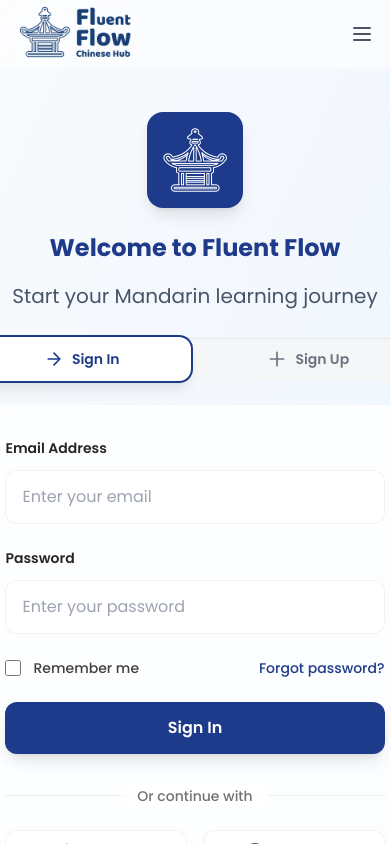
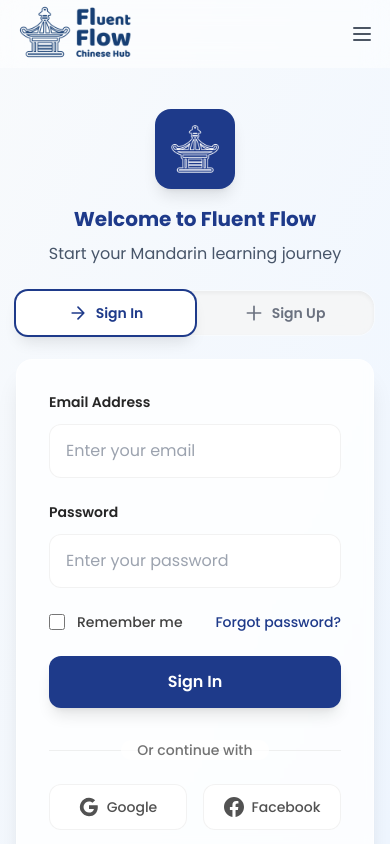
Before and after one commit to SHIEKHUMAIR/Fluent-FLow, a Next.js app: page /auth in a window 390 px wide. Built offline with nearby package versions, Linux system fonts and the light colour scheme.

Commit message:
form fix

```diff
--- a/app/components/auth.jsx
+++ b/app/components/auth.jsx
@@ -5,32 +5,32 @@ import RegisterForm from './registerForm';
 
 const Auth = ({ defaultTab = 'login' }) => {
   const [activeTab, setActiveTab] = useState(defaultTab);
+
   return (
     <section
-      className="page-section min-h-screen flex items-center justify-center py-12 px-4 sm:px-6 lg:px-8 max-w-[720px] mx-auto"
+      className="page-section min-h-screen flex items-center justify-center py-10 px-4 sm:px-6 lg:px-8 max-w-[720px] mx-auto"
       id="auth"
     >
-      <div className="space-y-6 mx-auto">
+      <div className="w-full space-y-6 mx-auto">
+        {/* Logo & Headings */}
         <div className="text-center">
-          <div className="mb-6">
-            <div className="w-24 h-24 bg-[#1e3a8a] rounded-2xl mx-auto flex items-center justify-center mb-4 shadow-lg">
-              <img alt="Logo" className="w-16 h-16" src="./assets/mono.png" />
+          <div className="mb-4 sm:mb-6">
+            <div className="w-20 h-20 sm:w-24 sm:h-24 bg-[#1e3a8a] rounded-2xl mx-auto flex items-center justify-center mb-3 sm:mb-4 shadow-lg">
+              <img alt="Logo" className="w-12 h-12 sm:w-16 sm:h-16" src="./assets/mono.png" />
             </div>
           </div>
-          <h2 className="text-2xl sm:text-xl lg:text-4xl font-extrabold bg-blue-900 bg-clip-text text-transparent mb-4">
+          <h2 className="text-xl sm:text-2xl lg:text-4xl font-extrabold bg-blue-900 bg-clip-text text-transparent mb-2 sm:mb-4">
             Welcome to Fluent Flow
           </h2>
-          <p className="text-xl text-slate-600 max-w-3xl mx-auto leading-relaxed">
+          <p className="text-base sm:text-lg text-slate-600 max-w-xl mx-auto leading-relaxed">
             Start your Mandarin learning journey
           </p>
         </div>
 
-        {/* <div className="text-center text-sm text-gray-500 mb-6">
         {/* Toggle Tabs */}
-       <div>
-  <div className="bg-neutral-100/80 rounded-2xl flex backdrop-blur-md mb-6 shadow-inner ring-1 ring-white/40">
+        <div className="bg-neutral-100/80 rounded-2xl flex flex-row backdrop-blur-md mb-6 shadow-inner ring-1 ring-white/40">
           <button
-      className={`flex items-center justify-center gap-2 flex-1 py-3 px-4 mr-2 text-sm font-semibold rounded-xl transition-all duration-300 ease-in-out ${
+            className={`flex items-center justify-center gap-2 w-full sm:flex-1 py-3 px-4 text-sm font-semibold rounded-xl transition-all duration-300 ease-in-out ${
               activeTab === 'login'
                 ? 'bg-white text-blue-900 shadow-lg ring-2 ring-blue-900'
                 : 'text-gray-500 hover:text-blue-800 hover:bg-white/50'
@@ -44,7 +44,7 @@ const Auth = ({ defaultTab = 'login' }) => {
           </button>
 
           <button
-      className={`flex items-center justify-center gap-2 flex-1 py-3 px-4 text-sm font-semibold rounded-xl transition-all duration-300 ease-in-out ${
+            className={`flex items-center justify-center gap-2 w-full sm:flex-1 py-3 px-4 text-sm font-semibold rounded-xl transition-all duration-300 ease-in-out ${
               activeTab === 'register'
                 ? 'bg-white text-blue-900 shadow-lg ring-2 ring-blue-900'
                 : 'text-gray-500 hover:text-blue-800 hover:bg-white/50'
@@ -60,37 +60,7 @@ const Auth = ({ defaultTab = 'login' }) => {
 
         {/* Conditional Rendering */}
         {activeTab === 'login' ? <LoginForm /> : <RegisterForm />}
-</div>
 
-
-        {/* Features Section */}
-        <div className="text-center bg-white/60 backdrop-blur-sm rounded-2xl p-6 border border-white/50">
-          <p className="text-sm text-neutral-700 font-medium mb-6">
-            Join thousands learning Mandarin with AI-powered tools
-          </p>
-          <div className="flex justify-center space-x-8 text-sm text-neutral-600">
-            {['AI Chatbot', 'AR Learning', 'Gamification'].map((item, i) => (
-              <div className="flex items-center" key={i}>
-                <div className="w-8 h-8 bg-gradient-to-r from-blue-500 to-purple-500 rounded-full flex items-center justify-center mr-2">
-                  <svg
-                    className="h-4 w-4 text-white"
-                    fill="none"
-                    stroke="currentColor"
-                    viewBox="0 0 24 24"
-                  >
-                    <path
-                      d="M5 13l4 4L19 7"
-                      strokeLinecap="round"
-                      strokeLinejoin="round"
-                      strokeWidth="2"
-                    />
-                  </svg>
-                </div>
-                <span className="font-medium">{item}</span>
-              </div>
-            ))}
-          </div>
-        </div>
       </div>
     </section>
   );
```
Lines whose indentation alone changed are shown as unchanged.
